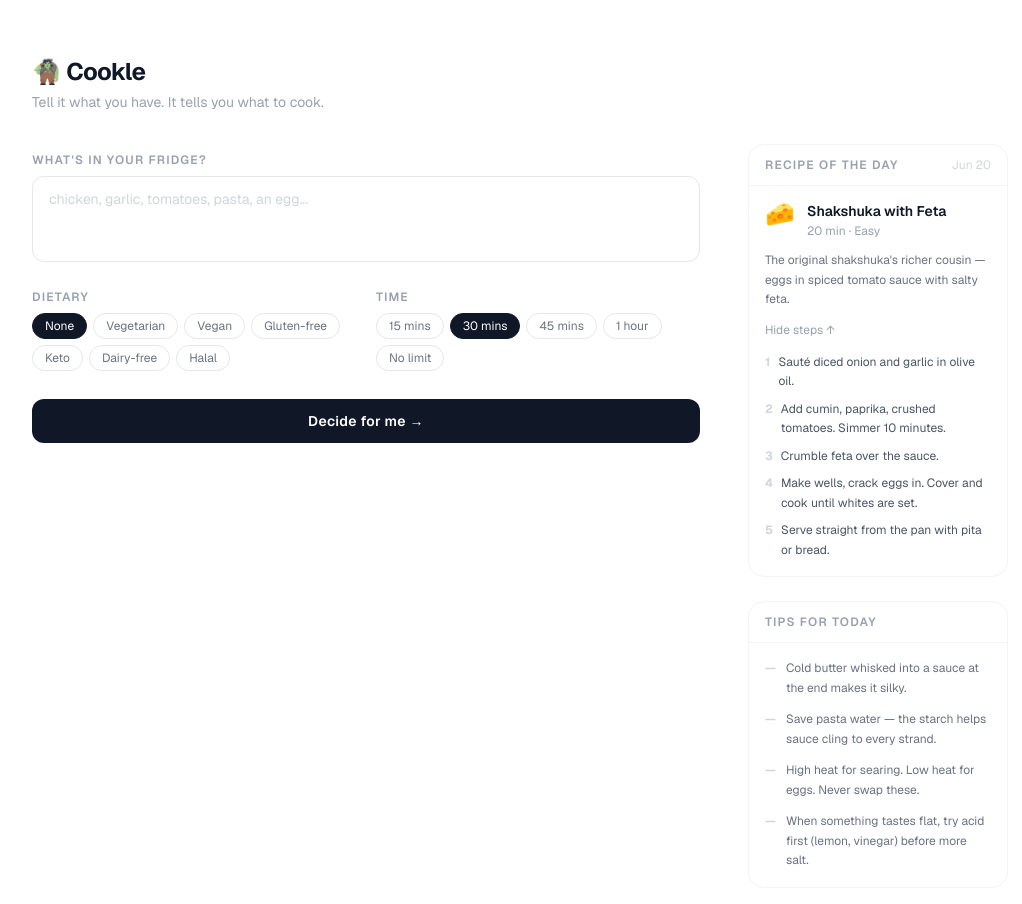
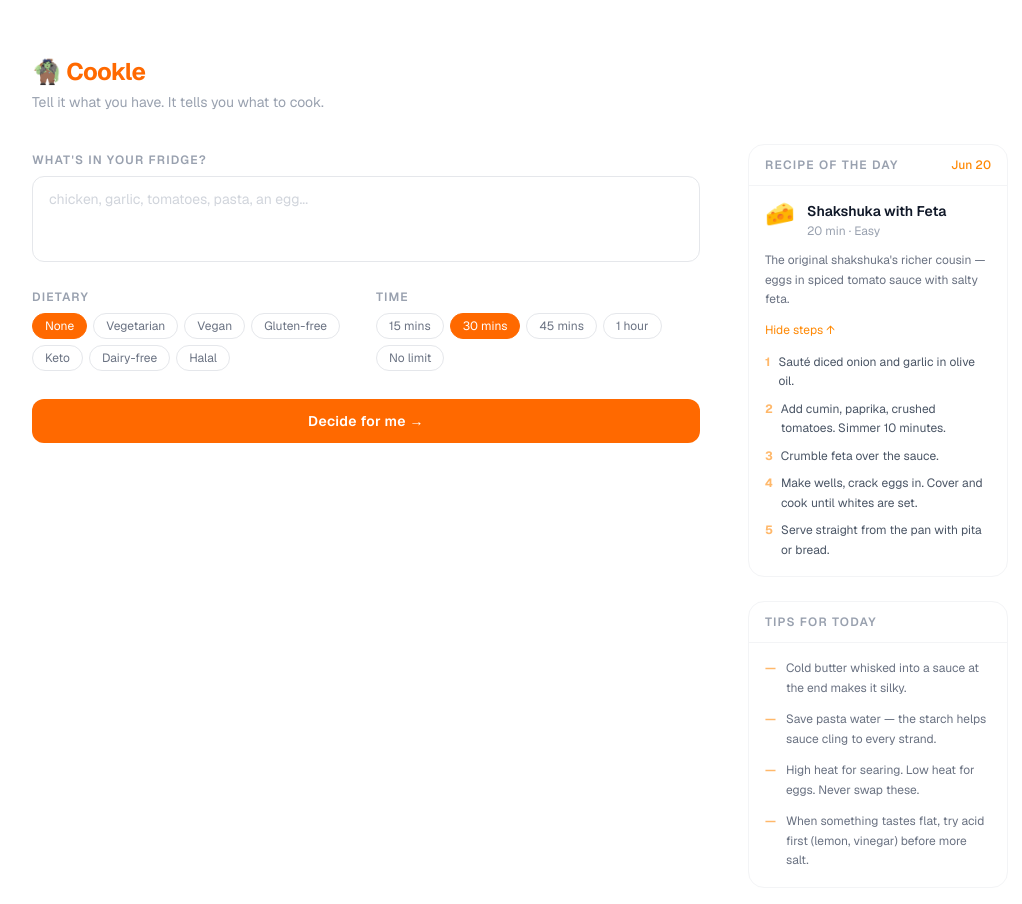
Before and after one commit to SatHmza/cookle, a Next.js app: page / in a window 1280 px wide. Both pictures are taken after a click on the button "Show steps ↓". Shown: the top 904 px of the page, without its empty margins (120-1142 px from the left). Built offline with nearby package versions, Linux system fonts and the light colour scheme.

Commit message:
Apply orange theme throughout UI

```diff
--- a/app/page.tsx
+++ b/app/page.tsx
@@ -84,7 +84,7 @@ export default function Home() {
         <div>
           {/* Header */}
           <div className="mb-10">
-            <h1 className="text-2xl font-bold tracking-tight text-gray-900">🧌 Cookle</h1>
+            <h1 className="text-2xl font-bold tracking-tight text-gray-900">🧌 <span className="text-orange-500">Cookle</span></h1>
             <p className="text-sm text-gray-400 mt-1">
               Tell it what you have. It tells you what to cook.
             </p>
@@ -106,7 +106,7 @@ export default function Home() {
                 }
               }}
               placeholder="chicken, garlic, tomatoes, pasta, an egg..."
-              className="w-full border border-gray-200 rounded-xl px-4 py-3 text-sm text-gray-800 placeholder-gray-300 focus:outline-none focus:border-gray-900 resize-none transition-colors"
+              className="w-full border border-gray-200 rounded-xl px-4 py-3 text-sm text-gray-800 placeholder-gray-300 focus:outline-none focus:border-orange-400 focus:ring-1 focus:ring-orange-100 resize-none transition-colors"
             />
           </div>
 
@@ -123,8 +123,8 @@ export default function Home() {
                     onClick={() => setDietary(opt)}
                     className={`px-3 py-1 rounded-full text-xs border transition-all ${
                       dietary === opt
-                        ? "bg-gray-900 text-white border-gray-900"
-                        : "text-gray-500 border-gray-200 hover:border-gray-500"
+                        ? "bg-orange-500 text-white border-orange-500"
+                        : "text-gray-500 border-gray-200 hover:border-orange-400 hover:text-orange-500"
                     }`}
                   >
                     {opt}
@@ -144,8 +144,8 @@ export default function Home() {
                     onClick={() => setTimeLimit(opt)}
                     className={`px-3 py-1 rounded-full text-xs border transition-all ${
                       timeLimit === opt
-                        ? "bg-gray-900 text-white border-gray-900"
-                        : "text-gray-500 border-gray-200 hover:border-gray-500"
+                        ? "bg-orange-500 text-white border-orange-500"
+                        : "text-gray-500 border-gray-200 hover:border-orange-400 hover:text-orange-500"
                     }`}
                   >
                     {opt}
@@ -161,7 +161,7 @@ export default function Home() {
           <button
             onClick={generateRecipe}
             disabled={loading}
-            className="w-full bg-gray-900 text-white py-3 rounded-xl text-sm font-semibold tracking-wide hover:bg-gray-700 disabled:opacity-40 transition-all"
+            className="w-full bg-orange-500 text-white py-3 rounded-xl text-sm font-semibold tracking-wide hover:bg-orange-600 disabled:opacity-40 transition-all"
           >
             {loading ? "Deciding..." : "Decide for me →"}
           </button>
@@ -195,7 +195,7 @@ export default function Home() {
                     </p>
                     <div className="flex flex-wrap gap-1.5">
                       {recipe.matched_ingredients.map((ing, i) => (
-                        <span key={i} className="px-3 py-1 rounded-full text-xs bg-gray-900 text-white">
+                        <span key={i} className="px-3 py-1 rounded-full text-xs bg-orange-500 text-white">
                           {ing}
                         </span>
                       ))}
@@ -225,7 +225,7 @@ export default function Home() {
                   <ol className="space-y-3">
                     {recipe.steps.map((step, i) => (
                       <li key={i} className="flex gap-3 text-sm text-gray-700 leading-relaxed">
-                        <span className="text-xs font-bold text-gray-300 w-4 flex-shrink-0 mt-0.5">
+                        <span className="text-xs font-bold text-orange-300 w-4 flex-shrink-0 mt-0.5">
                           {i + 1}
                         </span>
                         <span>{step}</span>
@@ -244,7 +244,7 @@ export default function Home() {
               <div className="px-6 pb-6">
                 <button
                   onClick={generateRecipe}
-                  className="w-full border border-gray-100 text-gray-400 text-xs py-2.5 rounded-xl hover:border-gray-300 hover:text-gray-700 transition-all"
+                  className="w-full border border-orange-100 text-orange-400 text-xs py-2.5 rounded-xl hover:border-orange-300 hover:text-orange-600 transition-all"
                 >
                   Try a different one
                 </button>
@@ -263,7 +263,7 @@ export default function Home() {
                 <p className="text-xs font-semibold tracking-widest uppercase text-gray-400">
                   Recipe of the day
                 </p>
-                <span className="text-xs text-gray-300">
+                <span className="text-xs text-orange-400 font-medium">
                   {new Date().toLocaleDateString("en-US", { month: "short", day: "numeric" })}
                 </span>
               </div>
@@ -287,7 +287,7 @@ export default function Home() {
 
                 <button
                   onClick={() => setShowDailySteps((v) => !v)}
-                  className="mt-3 text-xs text-gray-400 hover:text-gray-700 transition-colors"
+                  className="mt-3 text-xs text-orange-400 hover:text-orange-600 transition-colors"
                 >
                   {showDailySteps ? "Hide steps ↑" : "Show steps ↓"}
                 </button>
@@ -296,7 +296,7 @@ export default function Home() {
                   <ol className="mt-3 space-y-2">
                     {dailyRecipe.steps.map((step, i) => (
                       <li key={i} className="flex gap-2 text-xs text-gray-600 leading-relaxed">
-                        <span className="font-bold text-gray-300 flex-shrink-0">{i + 1}</span>
+                        <span className="font-bold text-orange-300 flex-shrink-0">{i + 1}</span>
                         <span>{step}</span>
                       </li>
                     ))}
@@ -316,7 +316,7 @@ export default function Home() {
             <ul className="px-4 py-4 space-y-3">
               {dailyTips.map((tip, i) => (
                 <li key={i} className="flex gap-2.5 text-xs text-gray-500 leading-relaxed">
-                  <span className="text-gray-300 flex-shrink-0 font-bold">—</span>
+                  <span className="text-orange-300 flex-shrink-0 font-bold">—</span>
                   <span>{tip}</span>
                 </li>
               ))}
```
